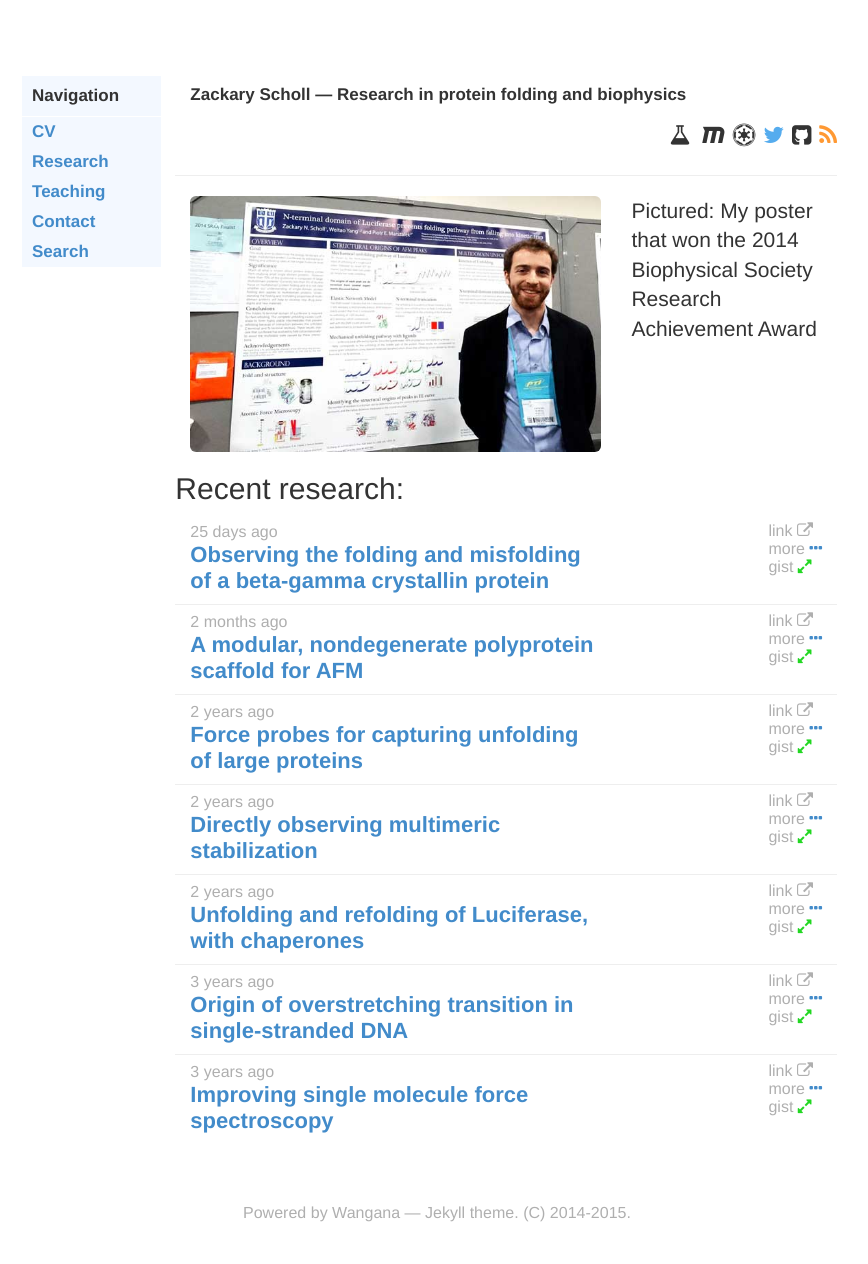
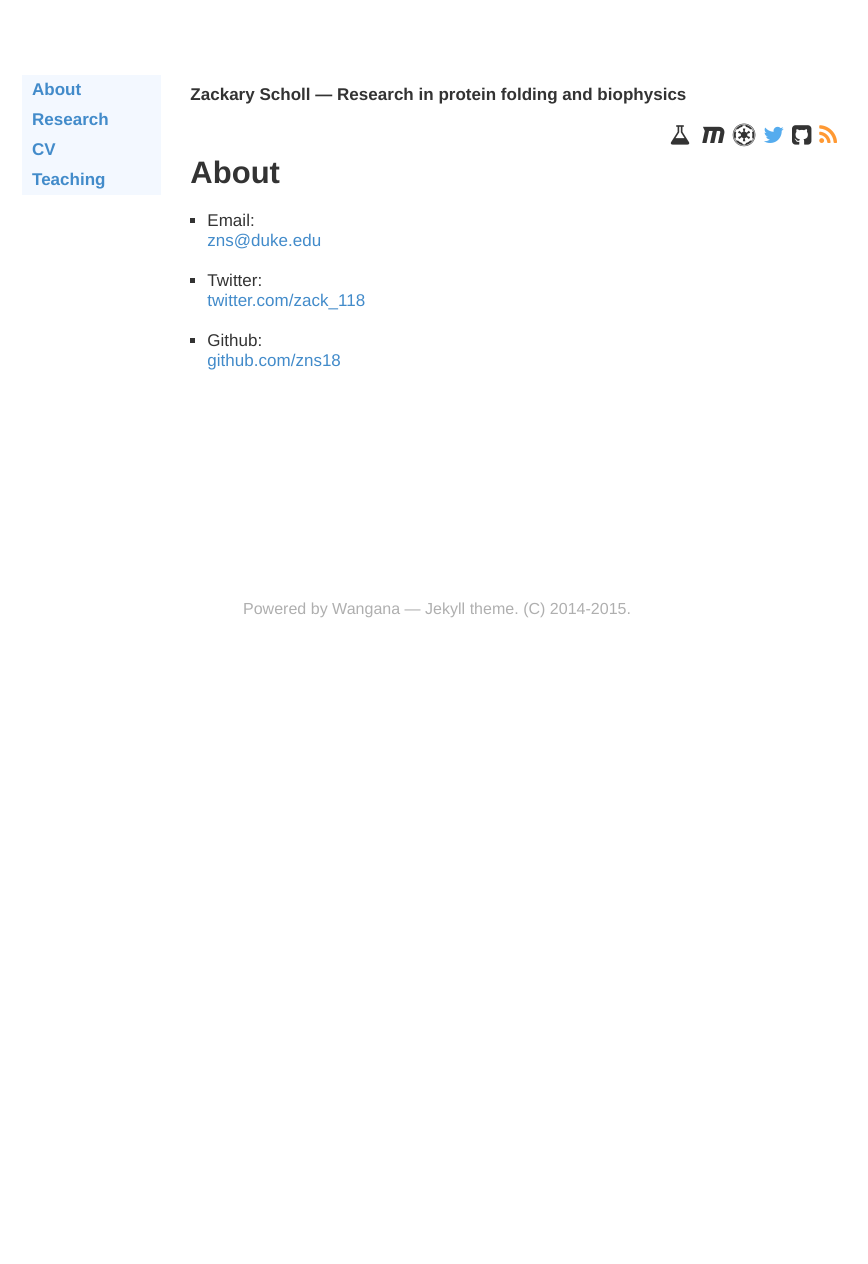
Before and after one commit to schollz/zs.com, a Jekyll site: the page built from index.html, in a window 1280 px wide. Shown: the whole page, without its empty margins (203-1071 px from the left). Built offline with Jekyll 4.4.1, drawn with Linux system fonts in a browser that asks for light colours; some web fonts are replaced; after the commit the page ends 900 px from its top, so only the background shows below that.

Commit message:
Restructuring

```diff
--- a/_includes/sidenav.html
+++ b/_includes/sidenav.html
@@ -1,13 +1,14 @@
 <ul class="sidebar" >
 <!-- sort in alphebetical order -->
-    <p class="separator">Navigation</p>
+<!--     <p class="separator">Navigation</p>
+ -->    <li><a href="{{ "/" | prepend: site.url }}">About</a></li>
+    <li><a href="{{ "/research/" | prepend: site.url }}">Research</a></li>
     <li><a href="{{ "/cv/" | prepend: site.url }}">CV</a></li>
-    <li><a href="{{ "/" | prepend: site.url }}">Research</a></li>
     <li><a href="{{ "/teachingstatement/" | prepend: site.url }}">Teaching</a></li>
     <!-- <li><a href="{{ "/archive.html" | prepend: site.url }}">Archive</a></li>-->
-    <li><a href="{{ "/contact/" | prepend: site.url }}">Contact</a></li>
-    <li><a href="{{ "/search/" | prepend: site.url }}">Search</a></li>
-    <!-- <li><a href="{{ "/tags.html" | prepend: site.url }}">Tags</a></li>-->
+<!--     <li><a href="{{ "/contact/" | prepend: site.url }}">Contact</a></li> -->
+<!--     <li><a href="{{ "/search/" | prepend: site.url }}">Search</a></li>
+ -->    <!-- <li><a href="{{ "/tags.html" | prepend: site.url }}">Tags</a></li>-->
 
     <a class="goto-top-link hide-on-phone" href="#top">
         <div class="goto-top text-center">
--- a/index.html
+++ b/index.html
@@ -1,64 +1,25 @@
 ---
 layout: default
+title: About
 ---
-
-
 <div class="col-sm-12">
-<hr>
-            <div class="col-sm-8">
-                    <img src="{{ "/assets/images/zack_poster.jpg" | prepend: site.url }}" alt="Zackary Scholl wins 2014 the Student Research Achievement Award" class="img-rounded img-responsive">
-
-            </div>
-            <div class="col-sm-4">
-                <p class="lead">Pictured: My poster that won the 2014 Biophysical Society Research Achievement Award</p>
-            </div>
-</div>
-
-
-<div class="col-sm-12">
-    <div class="page">
-    <h2>Recent research:</h2>
+    <div class="page-title">
+        {{ page.title }}
     </div>
-    <div class="page">
-        {% for post in site.posts %}
-            {% if post.archive == false %}
-            {% if post.research == true %}
-            <div class="page-item">
-                <div class="col-sm-8">
-                    <ul class="page-item-title">
-                        <li><time class="timeago meta" datetime="{{ post.date |  date: "%A %-d %B %Y" }}">{{ post.date | date: '%B %d, %Y' }}</time>
-                        <a class="meta pull-right comments-meta" href="{{ post.link }}">link <i class="fa fa-external-link fa-lg"></i></a></li>
-                        <li><a class="title" href="{{ post.url | prepend: site.url }}">{{ post.title }}</a></li>
-                    </ul>
-                </div>
-                <div class="col-sm-4 hide-on-phone">
-                    <ul class="page-item-title pull-right meta">
-                        <li><a href="{{ post.link }}" target="_blank">link <i class="fa fa-external-link"></i></a></li>
-                        <li><a href="{{ post.url | prepend: site.url }}">more <i class="fa fa-ellipsis-h"></i></a></li>
-                        <li><a class="pib-indicator">gist <i class="fa fa-expand"></i></a>
-                        </li>
-                    </ul>
-                </div>
-                <div class="col-sm-12 page-item-body">
-                    {{post.excerpt}}
-                </div>
-            </div>
-            {% endif %}
-            {% endif %}
-        {% endfor %}
+    <div class="page-content">
+        <ul class="page-list">
+            <li>
+              Email:<br />
+              <a href="mailto:zns@duke.edu" target="_blank">zns@duke.edu</a>
+            </li>
+            <li>
+              Twitter:<br />
+              <a href="https://twitter.com/{{site.owner.twitter}}" target="_blank">twitter.com/{{site.owner.twitter}}</a>
+            </li>
+            <li>
+              Github:<br />
+              <a href="https://github.com/{{site.owner.github}}" target="_blank">github.com/{{site.owner.github}}</a>
+            </li>
+        </ul>
     </div>
 </div>
-
-<script>
-$(document).ready(function() {
-    $(".page").children().first().find(".page-item-body").css( "display", "block" );
-    $(".page").children().first().find(".pib-indicator")
-        .find("i").toggleClass("fa-compress").toggleClass("fa-expand");
-
-    $(".page-item .pib-indicator").click(function() {
-        var preview = $(this);
-        preview.find("i").toggleClass("fa-expand").toggleClass("fa-compress");
-        $(this).closest(".page-item").find(".page-item-body").toggle("slow", function() {});
-    });
-});
-</script>
```
Also changed, not shown: _drafts/search.html (renamed from search.html).
